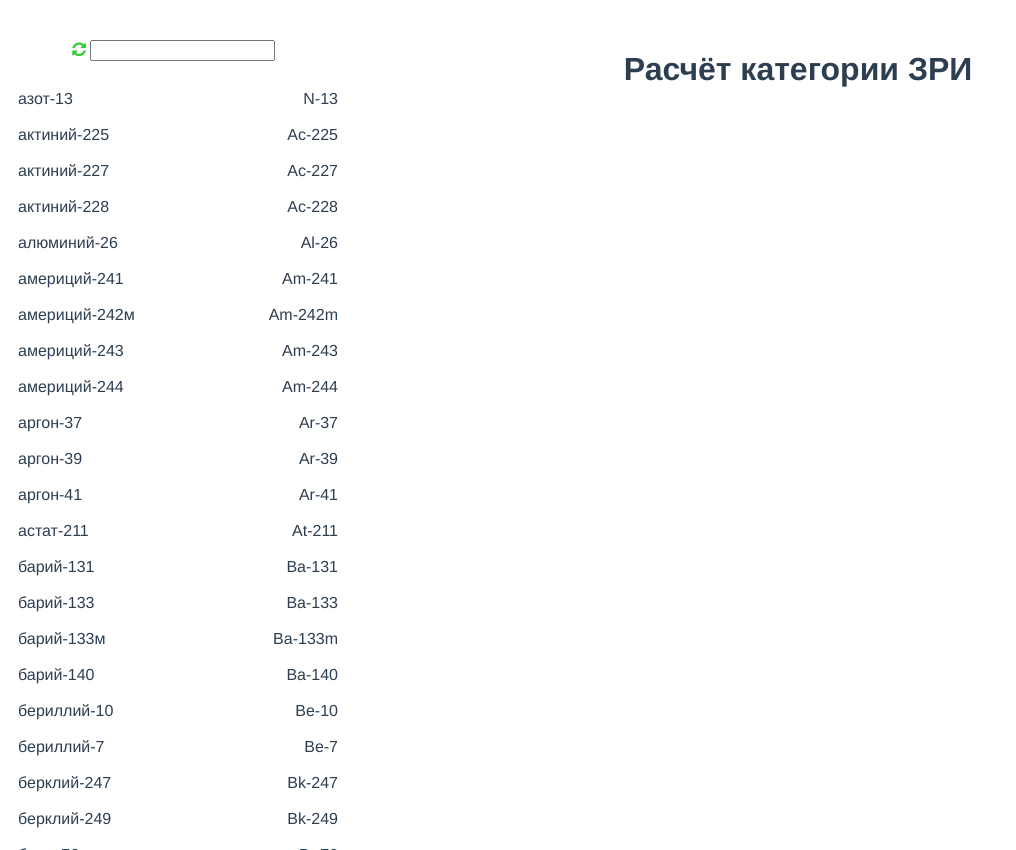
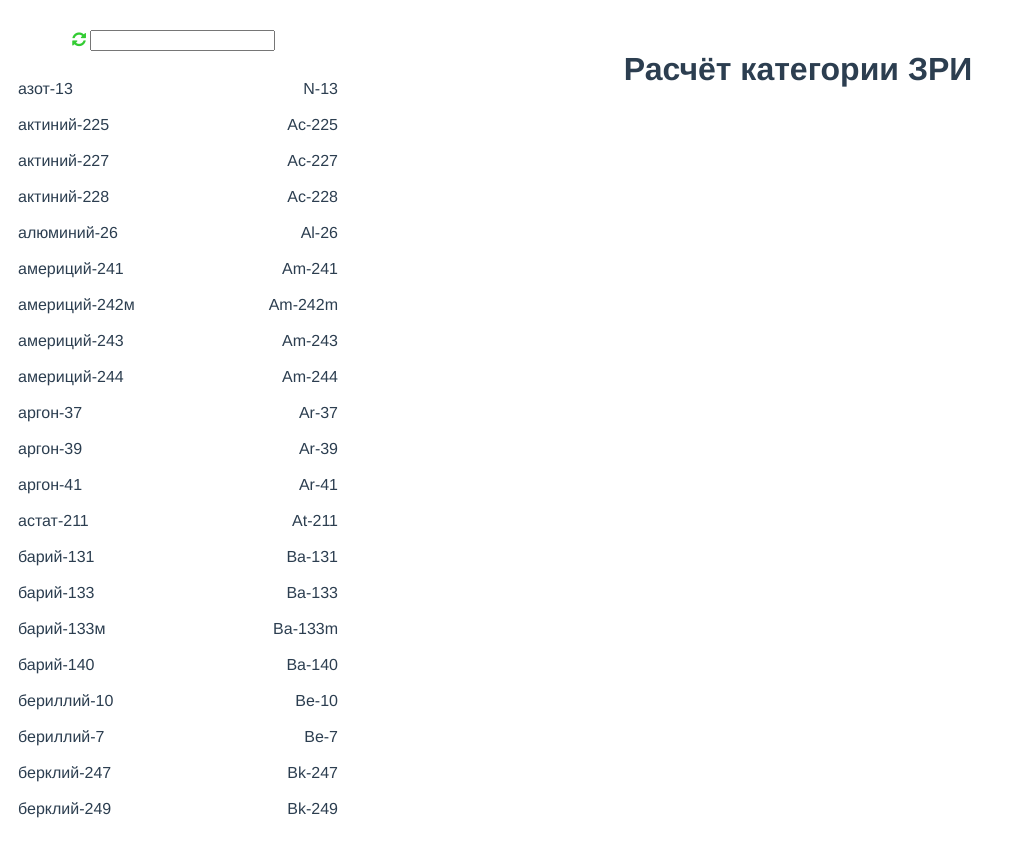
Before and after one commit to ewgene/radiocalc, a Vue app: page / in a window 1280 px wide. Shown: the whole page, without its empty margins (0-1016 px from the left). Built offline with nearby package versions, Linux system fonts and the light colour scheme.

Commit message:
left menu corrected

```diff
--- a/src/components/HelloWorld.vue
+++ b/src/components/HelloWorld.vue
@@ -180,7 +180,7 @@ a {
   position: absolute;
   width: 25%;
   height: 100vh;
-  padding: 10px;
+  padding: 0 10px;
   overflow-y: scroll;
   scrollbar-width: thin;
 }
```
